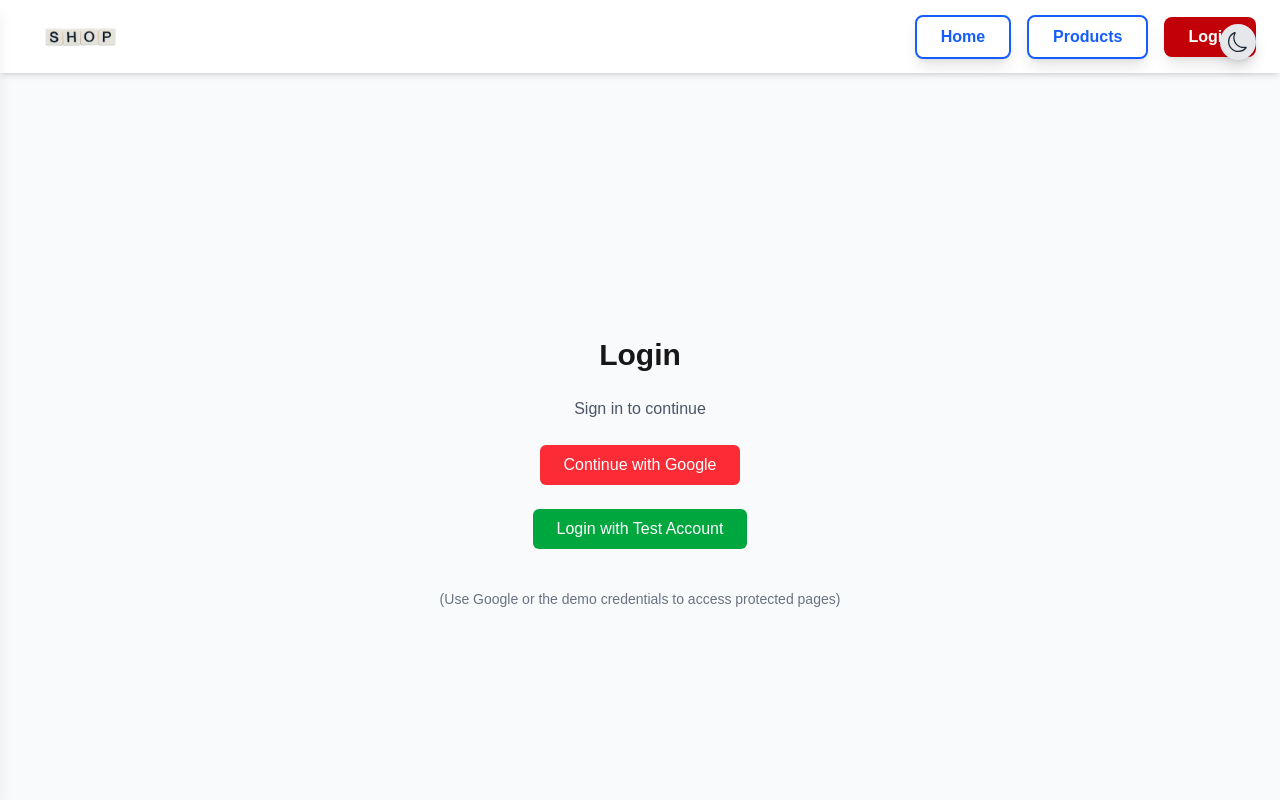
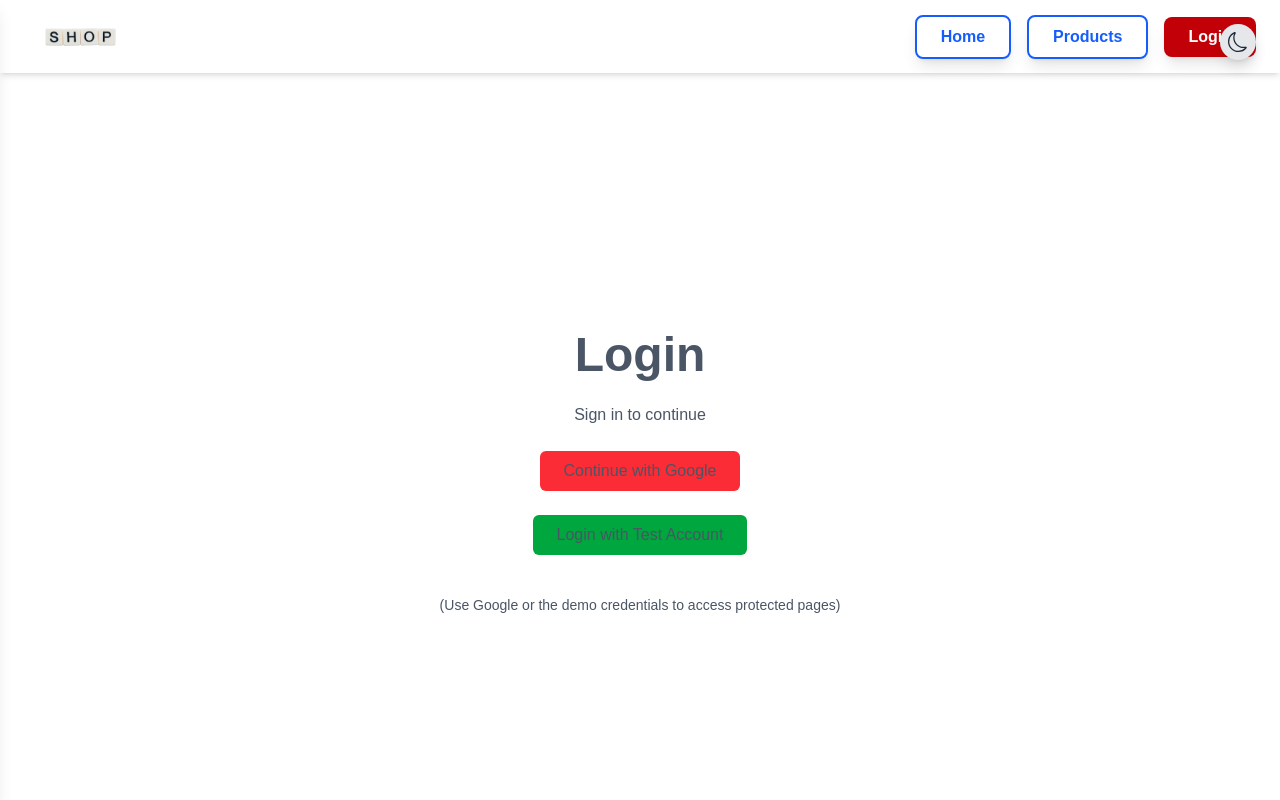
Before and after one commit to tanziamourin/job-task-01-next.js, a Next.js app: page /login in a window 1280 px wide. Shown: the top 800 px of the page. Built offline with nearby package versions, Linux system fonts and the light colour scheme; no server answers.

Commit message:
adjust theme color

```diff
--- a/app/dashboard/add-product/page.jsx
+++ b/app/dashboard/add-product/page.jsx
@@ -66,7 +66,7 @@ export default function AddProductPage() {
   };
 
   return (
-    <div className="flex flex-col items-center min-h-screen p-6 bg-gray-50 dark:bg-gray-900">
+    <div className="flex flex-col items-center min-h-screen p-6 ">
       {/* Top Text */}
       <div className="w-full max-w-3xl px-4 mb-10 text-center">
         <h1 className="mb-4 text-4xl font-bold text-gray-900 dark:text-white">
--- a/app/login/page.jsx
+++ b/app/login/page.jsx
@@ -15,14 +15,14 @@ export default function LoginPage() {
   }, [status, router]);
 
   return (
-    <div className="flex flex-col items-center justify-center min-h-screen gap-6 bg-gray-50">
-      <h1 className="text-3xl font-bold">Login</h1>
-      <p className="text-gray-600">Sign in to continue</p>
+    <div className="flex flex-col items-center justify-center min-h-screen gap-6 ">
+      <h1 className="text-5xl font-bold text-gray-600 dark:text-white">Login</h1>
+      <p className="text-gray-600  dark:text-white">Sign in to continue</p>
 
       {/* Google Login */}
       <button
         onClick={() => signIn("google", { callbackUrl: "/products" })}
-        className="px-6 py-2 bg-red-500 text-white rounded-md hover:bg-red-600"
+        className="px-6 py-2 text-gray-600 bg-red-500 rounded-md dark:text-white hover:bg-red-600"
       >
         Continue with Google
       </button>
@@ -37,12 +37,12 @@ export default function LoginPage() {
             callbackUrl: "/products",
           })
         }
-        className="px-6 py-2 bg-green-600 text-white rounded-md hover:bg-green-700"
+        className="px-6 py-2 text-gray-600 bg-green-600 rounded-md dark:text-white hover:bg-green-700"
       >
         Login with Test Account
       </button>
 
-      <p className="text-sm text-gray-500 mt-4">
+      <p className="mt-4 text-sm text-gray-600 dark:text-white">
         (Use Google or the demo credentials to access protected pages)
       </p>
     </div>
```
